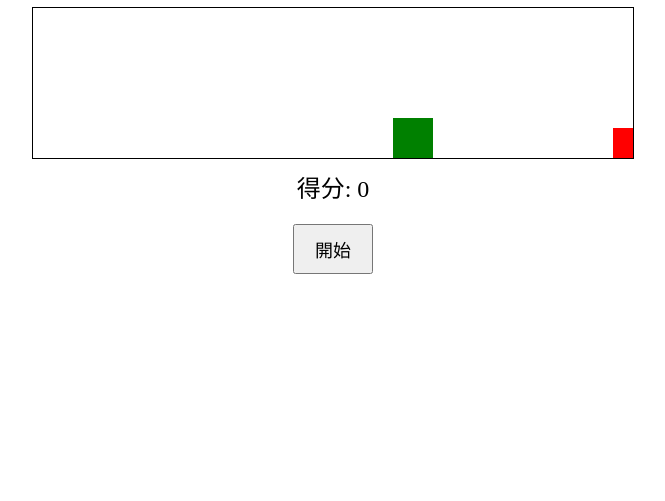
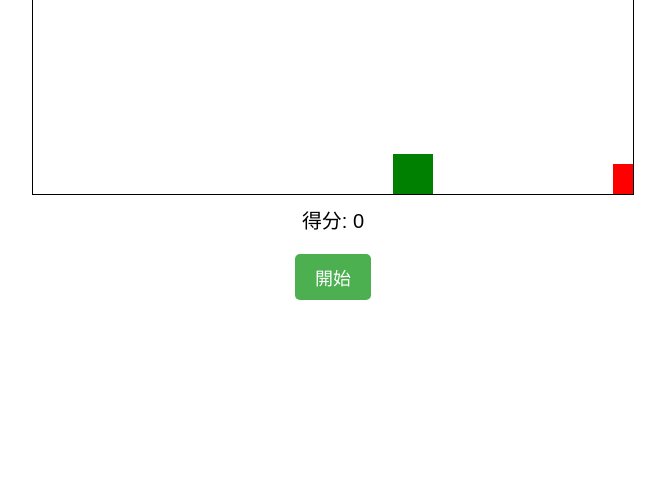
Before and after one commit to aitwg/dinorun, a plain HTML site: page index.html in a window 1280 px wide. Shown: the part 299-800 px from the top of the page, without its empty margins (307-972 px from the left). Drawn offline with Linux system fonts and the light colour scheme.

Commit message:
Update style.css

```diff
--- a/style.css
+++ b/style.css
@@ -6,29 +6,39 @@ body {
     height: 100vh;
     margin: 0;
     touch-action: manipulation;
+    font-family: Arial, sans-serif;
+}
+
+h1 {
+    font-size: 24px;
+    margin-bottom: 10px;
 }
 
 #game {
-    width: 100%;
+    width: 90vw;
     max-width: 600px;
-    height: 150px;
+    height: 30vh;
     border: 1px solid black;
     position: relative;
     overflow: hidden;
 }
 
 #dino {
-    width: 40px;
-    height: 40px;
+    width: 10vw;
+    max-width: 40px;
+    height: 10vw;
+    max-height: 40px;
     background-color: green;
     position: absolute;
     bottom: 0;
-    left: 60%; /* 将恐龙移到右侧 */
+    left: 60%;
 }
 
 #cactus {
-    width: 20px;
-    height: 30px;
+    width: 5vw;
+    max-width: 20px;
+    height: 7.5vw;
+    max-height: 30px;
     background-color: red;
     position: absolute;
     bottom: 0;
@@ -36,7 +46,7 @@ body {
 }
 
 #score {
-    font-size: 24px;
+    font-size: 20px;
     margin: 10px 0;
 }
 
@@ -44,6 +54,11 @@ body {
     font-size: 18px;
     padding: 10px 20px;
     margin: 10px;
+    background-color: #4CAF50;
+    color: white;
+    border: none;
+    border-radius: 5px;
+    cursor: pointer;
 }
 
 #jumpButton {
```
